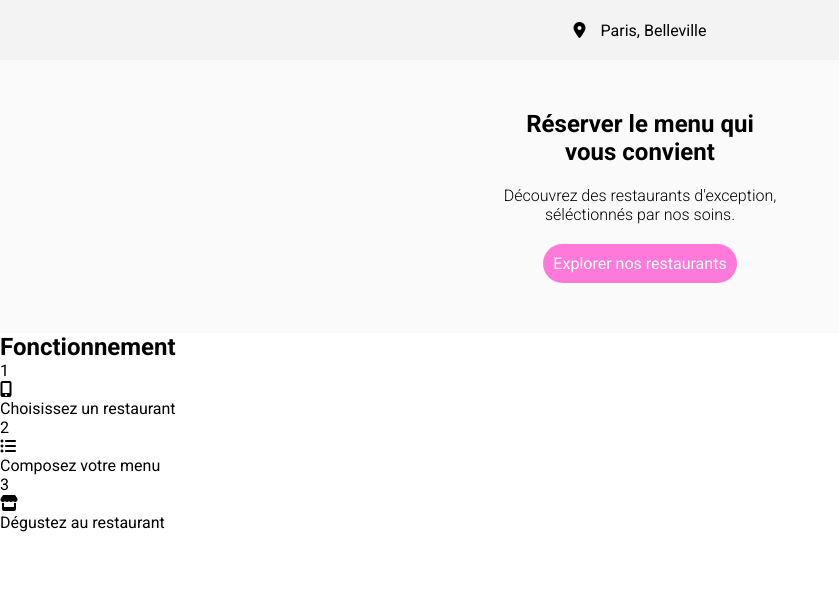
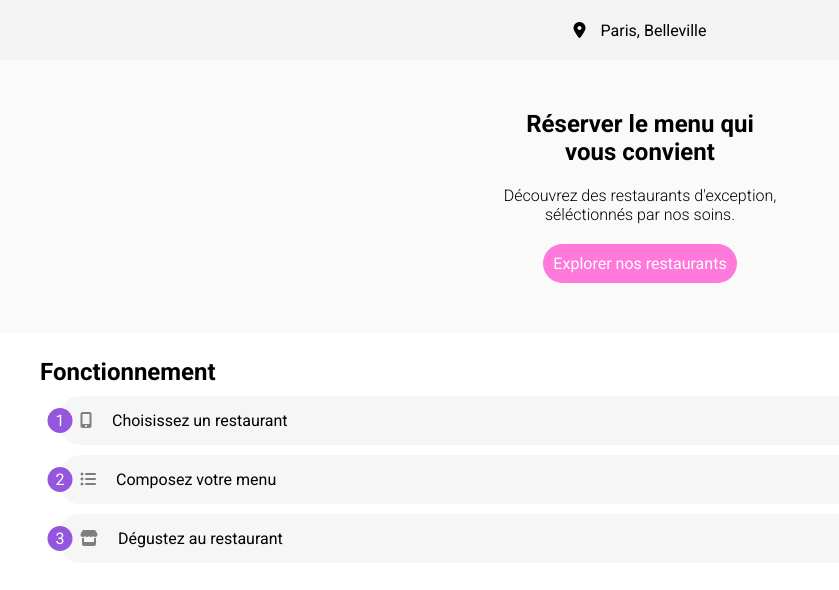
Before and after one commit to BPozzo/baptistepozzodeschanel_3_23112021, a plain HTML site: page index.html in a window 1280 px wide. Shown: the part 80-670 px from the top of the page, without its empty margins (0-839 px from the left). Drawn offline with Linux system fonts and the light colour scheme; a web font is replaced by a local one.

Commit message:
Partie Fonctionnement (Process) terminée

```diff
--- a/styles.css
+++ b/styles.css
@@ -42,6 +42,8 @@ body {
     padding-right: 15px;
 }
 
+/* Discover */
+
 .discover {
     width: 100%;
     background-color: #fafafa;
@@ -73,3 +75,47 @@ body {
     cursor: pointer;
     background-color: var(--primary);
 }
+
+/* Process */
+
+.process__container {
+    padding: 25px 0;
+    width: 100%;
+    display: flex;
+    justify-content: center;
+
+}
+.process {
+    width: 95%;
+    max-width: 1200px;
+    display: flex;
+    flex-direction: column;
+}
+.process__step {
+    display: flex;
+    align-items: center;
+    background-color: #f6f6f6;
+    border-radius: 20px;
+    height: auto;
+    width: auto;
+    margin: 10px 20px;
+    padding: 15px 0;
+    position: relative;
+}
+.process__number {
+    background-color: var(--primary);
+    color: white;
+    position: absolute;
+    padding: 3px 8px;
+    border-radius: 25px;
+    transform: translateX(-50%);
+}
+.process__icon {
+    color: #7e7e7e;
+    margin: 0 20px;
+}
+.process__step:hover {
+    background-color: var(--secondary);
+}
+
+/* Restaurants */
```
Also changed, not shown: index.html (+1 -0 lines).
